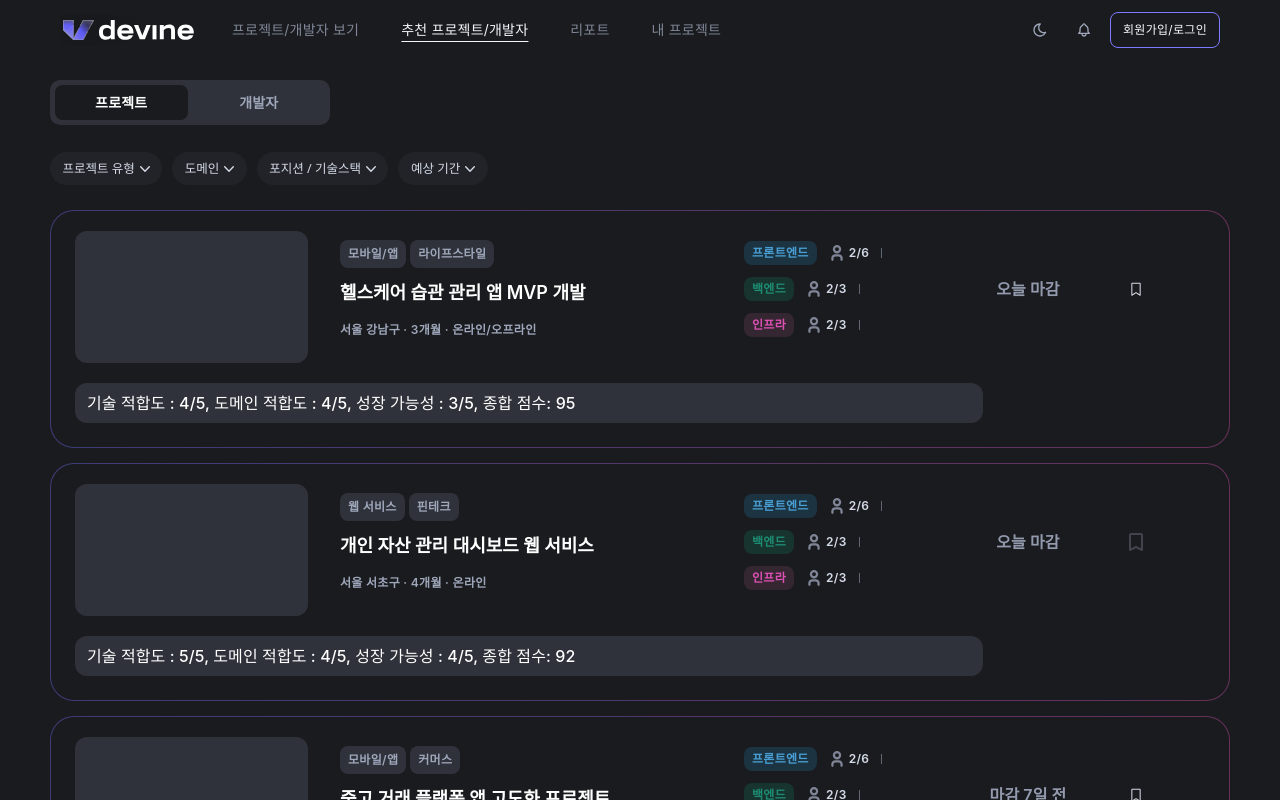
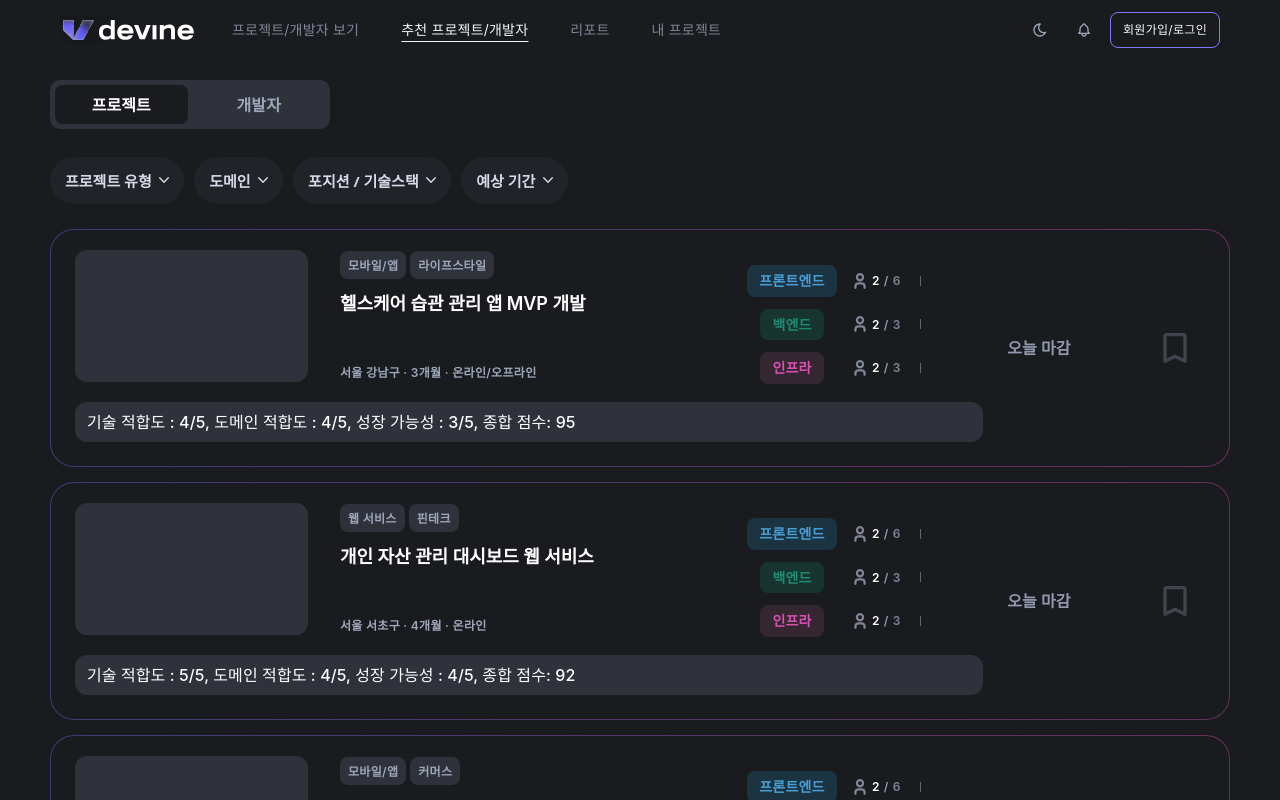
Before and after one commit to DeVine-2025/DeVine_FrontEnd, a React (Vite) app: page /recommend/project in a window 1280 px wide. Shown: the top 800 px of the page. Built offline with nearby package versions, Linux system fonts and the light colour scheme; a web font is replaced by a local one.

Commit message:
feat: 추천프로젝트 페이지 완료

```diff
--- a/src/pages/recommend/project/recommend-project-page.tsx
+++ b/src/pages/recommend/project/recommend-project-page.tsx
@@ -15,7 +15,7 @@ const RecommendProjectPage = () => {
           <button
             key={label}
             type="button"
-            className="inline-flex cursor-pointer items-center gap-2 rounded-full bg-filter-bg px-5 py-3 font-medium text-filter-text text-xl"
+            className="inline-flex cursor-pointer items-center gap-3 rounded-full bg-filter-bg px-6 py-[14px] font-semibold text-filter-text text-2xl"
           >
             {label}
             <ChevronDownIcon aria-hidden="true" className="h-4 w-4" />
--- a/src/shared/components/common/RecommendProjectCard.tsx
+++ b/src/shared/components/common/RecommendProjectCard.tsx
@@ -1,5 +1,4 @@
 import BookmarkFilledIcon from '@assets/icons/bookmark-filled.svg?react';
-import BookmarkIcon from '@assets/icons/bookmark.svg?react';
 import PersonIcon from '@assets/icons/person.svg?react';
 import { badgeToneToClass } from 'src/shared/types/badgeTone';
 import type { RecommendProjectCardProps } from 'src/shared/types/recommendProjectCard.types';
@@ -75,7 +74,7 @@ export default function RecommendProjectCard({
           ) : null}
         </div>
 
-        <div className="flex w-[372px] shrink-0 flex-col gap-[16px]">
+        <div className="flex w-[372px] shrink-0 self-start -translate-y-[3px] flex-col gap-[16px]">
           <div className="flex flex-col gap-[12px]">
             <div className="flex items-center gap-[4px]">
               {categoryLabel ? (
@@ -95,32 +94,32 @@ export default function RecommendProjectCard({
             </p>
           </div>
 
-          <p className="Caption1 font-semibold text-[var(--ui-600)]">
+          <p className="Caption1 mt-[32px] font-semibold text-[var(--ui-600)]">
             {[location, period, mode].filter(Boolean).join(' · ')}
           </p>
         </div>
 
-        <div className="flex h-[132px] w-[202px] shrink-0 flex-col items-center justify-center gap-[12px]">
+        <div className="flex h-[132px] w-[202px] shrink-0 translate-y-[16px] flex-col items-center justify-center gap-[12px]">
           {roles?.slice(0, 3).map((r) => (
-            <div key={r.key} className="flex w-full items-center gap-[12px]">
+            <div key={r.key} className="grid w-full grid-cols-[96px_56px_1px_1fr] items-center gap-x-[12px]">
               <span
-                className={`Caption1 flex items-center justify-center rounded-[8px] px-[8px] py-[4px] font-semibold ${
+                className={`Label1 inline-flex w-fit max-w-[96px] justify-self-center items-center justify-center truncate rounded-[8px] px-[12px] py-[6px] font-semibold ${
                   toneToClass[r.tone] ?? ''
                 }`}
               >
                 {r.label}
               </span>
 
-              <div className="flex items-center gap-[4px] text-[var(--ui-500)]">
+              <div className="flex w-[56px] items-center gap-[4px] text-[var(--ui-400)]">
                 <PersonIcon aria-hidden className="h-[16px] w-[16px]" />
-                <span className="Caption1 font-semibold text-[var(--ui-700)]">
-                  {r.current}/{r.total}
-                </span>
+                <span className="Caption1 font-semibold text-[var(--ui-1000)]">{r.current}</span>
+                <span className="Caption1 font-semibold text-[var(--ui-500)]">/</span>
+                <span className="Caption1 font-semibold text-[var(--ui-400)]">{r.total}</span>
               </div>
 
               <span className="h-[10px] w-px bg-[var(--ui-300)]" />
 
-              <div className="flex items-center gap-[4px]">
+              <div className="flex items-center gap-[4px] overflow-hidden">
                 {r.techStack?.slice(0, 5).map((t) => (
                   <span key={t.id} className="inline-flex h-[20px] w-[20px] items-center justify-center">
                     {t.icon}
@@ -130,8 +129,9 @@ export default function RecommendProjectCard({
             </div>
           ))}
         </div>
+      </div>
 
-        <div className="Body1 flex h-[132px] w-[100px] shrink-0 items-center justify-center text-center font-semibold text-[var(--ui-500)]">
+      <div className="Body1 absolute right-[140px] top-1/2 flex w-[100px] -translate-y-1/2 items-center justify-center text-center font-semibold text-[var(--ui-500)]">
         {dueLabel}
       </div>
 
@@ -142,15 +142,10 @@ export default function RecommendProjectCard({
           e.stopPropagation();
           onBookmarkChange?.(!bookmarked);
         }}
-          className="flex h-[52px] w-[52px] shrink-0 items-center justify-center hover:opacity-80"
+        className="absolute right-[24px] top-1/2 flex h-[60px] w-[60px] -translate-y-1/2 items-center justify-center hover:opacity-80"
       >
-          {bookmarked ? (
-            <BookmarkFilledIcon aria-hidden className="h-[24px] w-[24px] text-[var(--ui-200)]" />
-          ) : (
-            <BookmarkIcon aria-hidden className="h-[24px] w-[24px] text-[var(--ui-200)]" />
-          )}
+        <BookmarkFilledIcon aria-hidden className="h-[40px] w-[40px] text-[var(--ui-200)]" />
       </button>
-      </div>
 
       {hasSuitability && suitabilityText ? (
         <div className="absolute bottom-[24px] left-[24px] w-[908px] rounded-[12px] bg-[var(--ui-100)] px-[12px] py-[8px]">
--- a/src/shared/components/search/SearchTabs.tsx
+++ b/src/shared/components/search/SearchTabs.tsx
@@ -1,7 +1,7 @@
 import { NavLink } from 'react-router-dom';
 
 export default function SearchTabs() {
-  const baseTabClass = 'Label1 rounded-xl py-3 text-center font-semibold transition-colors';
+  const baseTabClass = 'Body1 rounded-xl py-3 text-center font-semibold transition-colors';
   const activeClass = 'bg-tab-bg-active text-tab-text-active';
   const inactiveClass = 'text-tab-text-inactive hover:text-tab-text-active';
 
```
Lines whose indentation alone changed are shown as unchanged.
